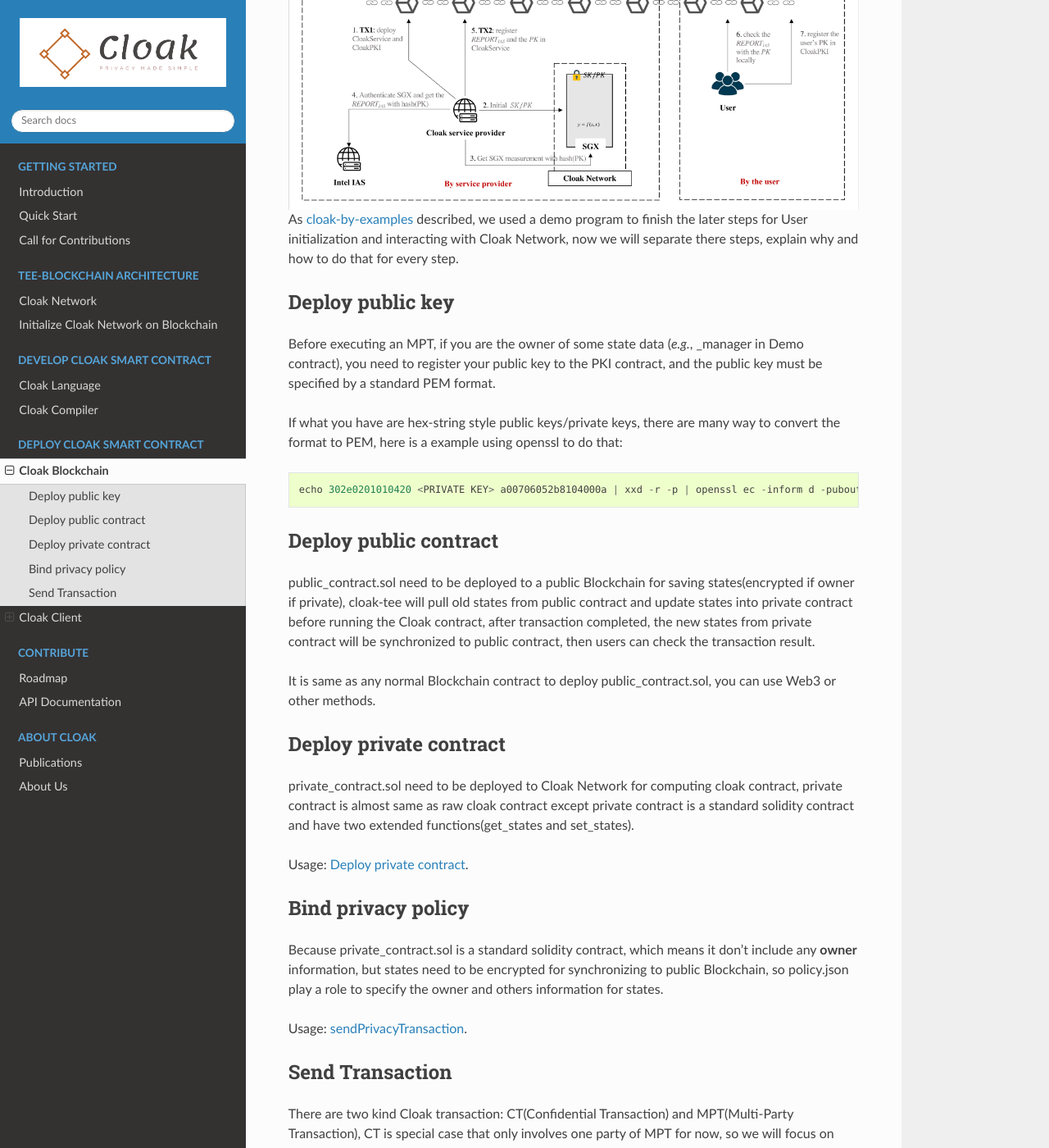
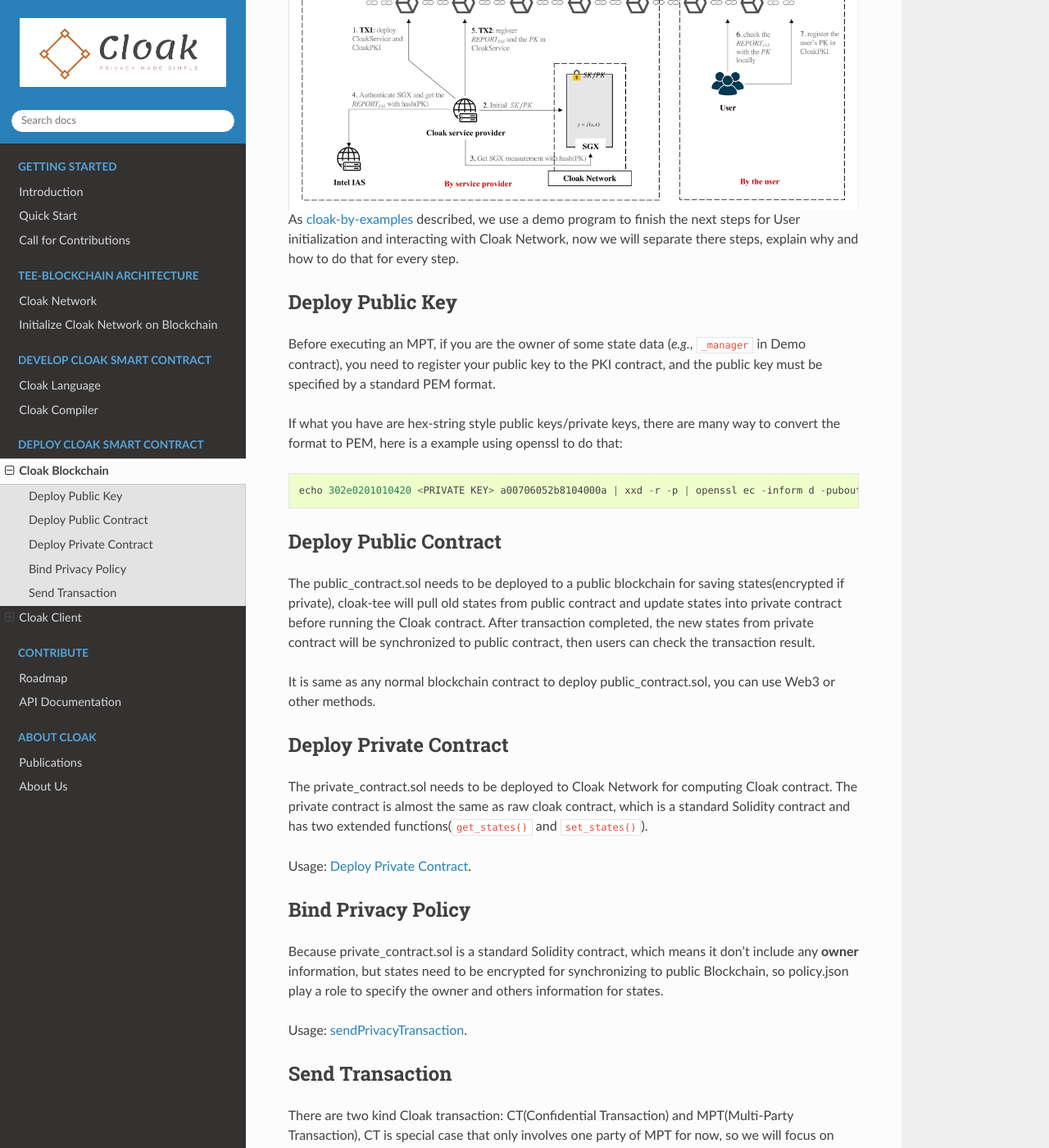
Before and after one commit to OxHainan/cloak-docs, a Sphinx documentation site: the page built from docs/source/deploy-cloak-smart-contract/deploy.rst, in a window 1280 px wide and 1400 px high, scrolled down 373 px. Shown: the whole window at 82% size. Built offline with Sphinx 7.4.7 and the Read the Docs theme 2.0.0, drawn with Linux system fonts in a browser that asks for light colours; some of the changed text lies outside the part shown.

Commit message:
docs: update readme and deploy

```diff
--- a/docs/source/deploy-cloak-smart-contract/deploy.rst
+++ b/docs/source/deploy-cloak-smart-contract/deploy.rst
@@ -3,20 +3,20 @@
 Cloak Blockchain
 =================================
 The initialization of Cloak Blockchain include two parts: Global Initialization and User Initialization,
-for Global Initialization, we have described in `Initialize Cloak Network on Blockchain <https://oxhainan-cloak-docs.readthedocs-hosted.com/en/latest/tee-blockchain-architecture/initialize-cloak-network-on-blockchain.html>`__,
-in this section, we will focus on User Initialization and interacting with Cloak Network.
+for Global Initialization, we have described in `Initialize Cloak Network on Blockchain <https://oxhainan-cloak-docs.readthedocs-hosted.com/en/latest/tee-blockchain-architecture/initialize-cloak-network-on-blockchain.html>`__.
+In this section, we will focus on User Initialization and interacting with Cloak Network.
 
 .. image:: ../imgs/cloak_blockchain.png
     :alt: Cloak
     :align: center
 
 As `cloak-by-examples <https://oxhainan-cloak-docs.readthedocs-hosted.com/en/latest/started/quick-start.html#cloak-by-examples>`__ described,
-we used a demo program to finish the later steps for User initialization and interacting with Cloak Network,
+we use a demo program to finish the next steps for User initialization and interacting with Cloak Network,
 now we will separate there steps, explain why and how to do that for every step.
 
-Deploy public key
+Deploy Public Key
 ************************
-Before executing an MPT, if you are the owner of some state data (*e.g.*, _manager in Demo contract),
+Before executing an MPT, if you are the owner of some state data (*e.g.*, ``_manager`` in Demo contract),
 you need to register your public key to the PKI contract,
 and the public key must be specified by a standard PEM format.
 
@@ -27,26 +27,25 @@
 
    echo 302e0201010420 <PRIVATE KEY> a00706052b8104000a | xxd -r -p | openssl ec -inform d -pubout
 
-Deploy public contract
+Deploy Public Contract
 ************************
-public_contract.sol need to be deployed to a public Blockchain for saving states(encrypted if owner if private),
-cloak-tee will pull old states from public contract and update states into private contract before running the Cloak contract,
-after transaction completed, the new states from private contract will be synchronized to public contract,
+The public_contract.sol needs to be deployed to a public blockchain for saving states(encrypted if private),
+cloak-tee will pull old states from public contract and update states into private contract before running the Cloak contract.
+After transaction completed, the new states from private contract will be synchronized to public contract,
 then users can check the transaction result.
 
-It is same as any normal Blockchain contract to deploy public_contract.sol, you can use Web3 or other methods.
+It is same as any normal blockchain contract to deploy public_contract.sol, you can use Web3 or other methods.
 
-Deploy private contract
+Deploy Private Contract
 ************************
-private_contract.sol need to be deployed to Cloak Network for computing cloak contract,
-private contract is almost same as raw cloak contract
-except private contract is a standard solidity contract and have two extended functions(get_states and set_states).
+The private_contract.sol needs to be deployed to Cloak Network for computing Cloak contract.
+The private contract is almost the same as raw cloak contract, which is a standard Solidity contract and has two extended functions(``get_states()`` and ``set_states()``).
 
-Usage: `Deploy private contract <https://oxhainan-cloak-docs.readthedocs-hosted.com/en/latest/deploy-cloak-smart-contract/deploy.html#deploy-a-solidity-contract>`__.
+Usage: `Deploy Private Contract <https://oxhainan-cloak-docs.readthedocs-hosted.com/en/latest/deploy-cloak-smart-contract/deploy.html#deploy-a-solidity-contract>`__.
 
-Bind privacy policy
+Bind Privacy Policy
 ************************
-Because private_contract.sol is a standard solidity contract,
+Because private_contract.sol is a standard Solidity contract,
 which means it don't include any **owner** information,
 but states need to be encrypted for synchronizing to public Blockchain,
 so policy.json play a role to specify the owner and others information for states.
@@ -59,8 +58,8 @@
 CT is special case that only involves one party of MPT for now,
 so we will focus on describing MPT.
 
-A MPT Transaction need a proposer to send a proposal transaction to Cloak Network,
-and Cloak Network will generate a MPT id for the transaction,
+An MPT needs a proposer to send a proposal transaction to Cloak Network,
+and Cloak Network will generate an MPT id for the transaction,
 participants who are interested in that transaction will send their transaction to participate it with the generated MPT id.
 
 Usage: `sendMultiPartyTransaction <https://oxhainan-cloak-docs.readthedocs-hosted.com/en/latest/deploy-cloak-smart-contract/deploy.html#sendmultipartytransaction>`__.
@@ -100,7 +99,7 @@
    // "https://127.0.0.1:8000" is a CCF(cloak-tee) URI
    web3.setProvider(new cloak.CloakProvider("https://127.0.0.1:8000", httpsAgent, web3))
 
-Deploy a Solidity contract
+Deploy a Solidity Contract
 ****************************
 
 .. code::
```
Also changed, not shown: other parts of docs/source/deploy-cloak-smart-contract/deploy.rst (+1 -1 lines), README.md (+13 -5 lines).
